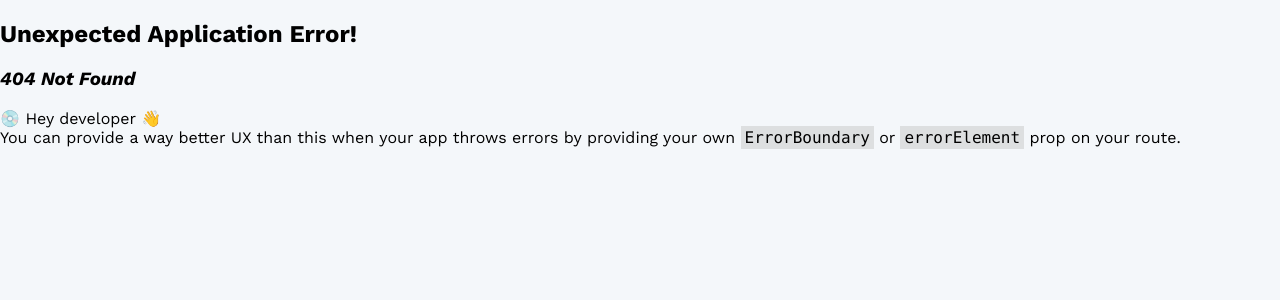
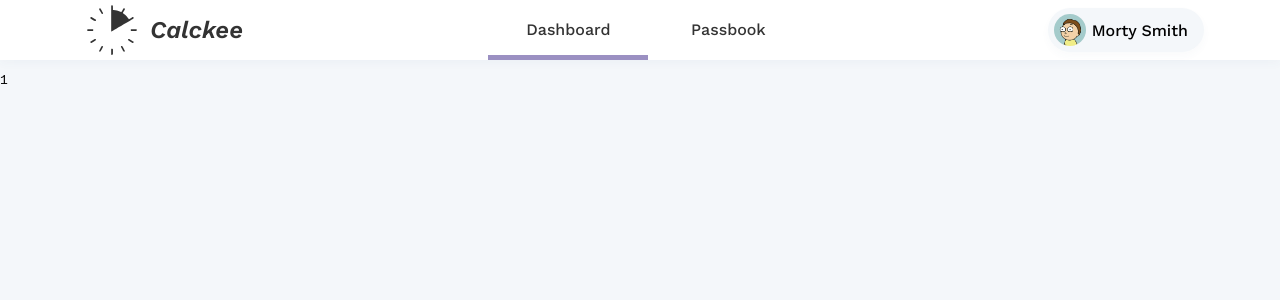
Before and after one commit to cshif/working-hours-record, a React (Create React App) app: page /project/1 in a window 1280 px wide. Before the commit this address had no page. Shown: the top 300 px of the page. Built offline with nearby package versions, Linux system fonts and the light colour scheme.

Commit message:
add ProjectHome and route

```diff
--- a/src/index.js
+++ b/src/index.js
@@ -5,6 +5,7 @@ import './index.scss';
 
 import Home from "./pages/Home";
 import Dashboard from './pages/Dashboard';
+import ProjectHome from "./pages/project/ProjectHome";
 import App from './App';
 import reportWebVitals from './reportWebVitals';
 
@@ -16,6 +17,11 @@ const router = createBrowserRouter([
       {
         path: '/',
         element: <Dashboard />
+      },
+      {
+        path: '/project/:projectId',
+        element: <ProjectHome />,
+        loader: ({params}) => params.projectId
       }
     ]
   }
--- /dev/null
+++ b/src/pages/project/ProjectHome.js
@@ -0,0 +1,6 @@
+import { useLoaderData } from "react-router-dom";
+
+export default function ProjectHome() {
+  const loaderData = useLoaderData();
+  return (<pre>{loaderData}</pre>)
+}
```
